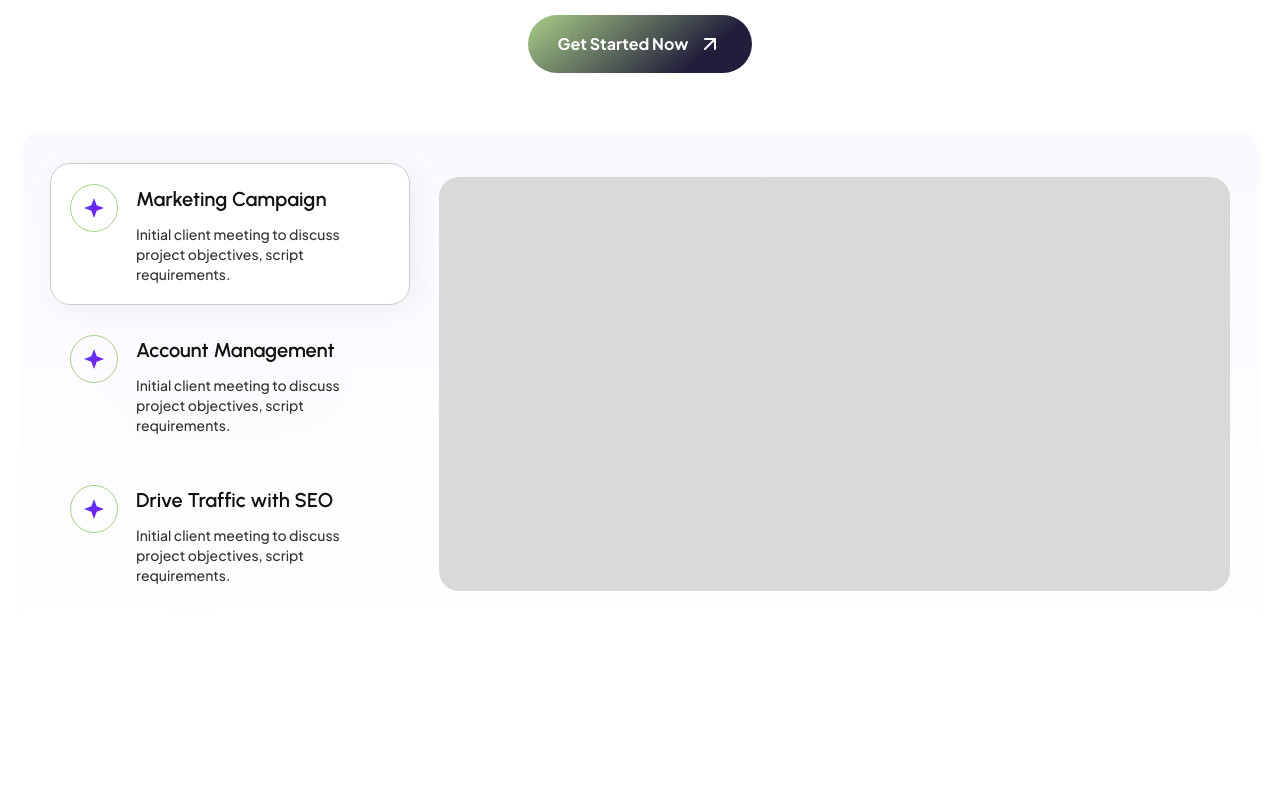
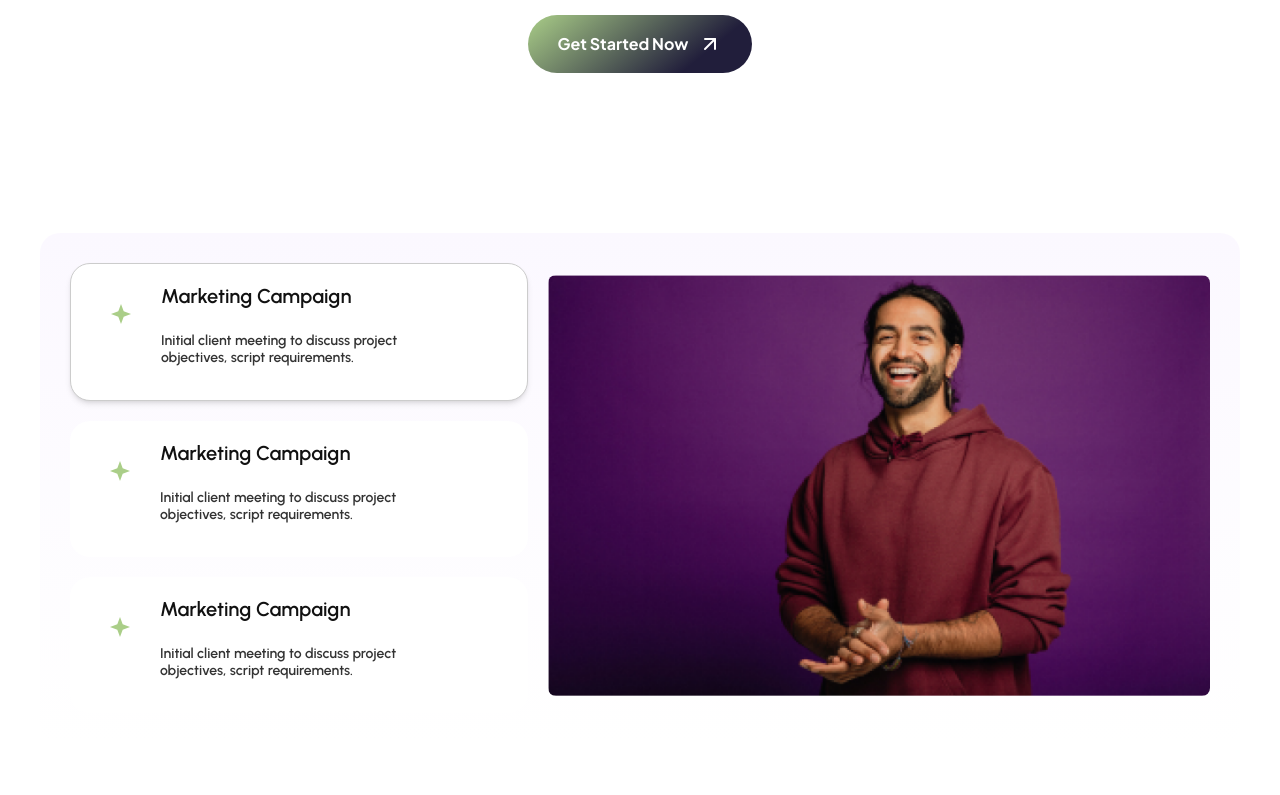
Before and after one commit to vishnusharma7/tech-web, a React (Vite) app: page /detail in a window 1280 px wide. Shown: the part 2225-3020 px from the top of the page. Built offline with nearby package versions, Linux system fonts and the light colour scheme.

Commit message:
pulling khinching

```diff
--- a/src/components/services1.jsx
+++ b/src/components/services1.jsx
@@ -1,7 +1,26 @@
 import Feature4 from "./feature4";
 import Feature3 from "./feature3";
+import React, { useState } from "react";
 
 const Services1 = () => {
+  const [selectedTab, setSelectedTab] = useState(1);
+
+  const handleTabClick = (tabNumber) => {
+    setSelectedTab(tabNumber);
+  };
+
+  const getImageForTab = () => {
+    switch (selectedTab) {
+      case 1:
+        return '/image-21@2x.png';
+      case 2:
+        return '/image-11@2x.png';
+      case 3:
+        return '/image-31@2x.png';
+      default:
+        return '/image-2@2x.png';
+    }
+  };
   return (
     <section className="self-stretch bg-secondary-light-10 overflow-hidden flex flex-col items-center justify-start py-[100px] px-5 box-border gap-[60px] max-w-full text-center text-35xl text-secondary-dark-20 font-sub-headings-sub-heading-26px-semibold mq750:gap-[60px] mq750:pt-[42px] mq750:pb-[42px] mq750:box-border mq1050:pt-[65px] mq1050:pb-[65px] mq1050:box-border" data-aos="fade-up">
       <div className="w-[1040px] flex flex-col items-center justify-start gap-[15px] min-w-[360px] max-w-full">
@@ -20,14 +39,148 @@ const Services1 = () => {
           />
         </button>
       </div>
-      <div className="w-[1240px] rounded-xl [background:linear-gradient(180deg,_#fbf8ff,_#fff)] flex flex-row flex-wrap items-center justify-start p-[30px] box-border gap-[29px] max-w-full text-left text-xl mq750:pt-5 mq750:pb-5 mq750:box-border">
-        <div className="w-[360px] rounded-3xs flex flex-col items-start justify-center gap-[10px] min-w-[320px] max-w-full">
-          <Feature4 />
-          <Feature3 heading="Account Management" />
-          <Feature3 heading="Drive Traffic with SEO" />
+      <section className="self-stretch bg-secondary-light-10 overflow-hidden flex flex-col items-center justify-start py-[100px] px-5 box-border gap-[60px] max-w-full text-center text-35xl text-secondary-dark-20 font-sub-headings-sub-heading-26px-semibold mq750:gap-[60px] mq750:pt-[42px] mq750:pb-[42px] mq750:box-border mq1050:pt-[65px] mq1050:pb-[65px] mq1050:box-border" data-aos="fade-up">
+      <div className="w-[1240px] rounded-xl [background:linear-gradient(180deg,_#fbf8ff,_#fff)] flex flex-row flex-wrap items-center justify-start p-[30px] box-border gap-[29px] max-w-full text-left text-xl ">
+      <div className="flex gap-[20px] mq750:flex-col  items-center bg-gradient-to-b from-gradient-primary-gradient to-white   rounded-[20px]">
+          <div className="flex flex-col items-center gap-[20px] min-w-[320px] ">
+          <div className={`cursor-pointer flex flex-col gap-[20px]  min-w-[30px] bg-white p-[20px] border-solid border-secondary-light-70 rounded-[20px] tab-btn ${   selectedTab === 1 ? 'border shadow-md' : ''    }`}    onClick={() => handleTabClick(1)}
+        >              <div className="flex items-start gap-[10px]">
+                <div className="  border-secondary-light-70 flex   items-start rounded-full justify-center p-[20px] border">
+                  <svg
+                    className="flex items-center justify-center"
+                    xmlns="http://www.w3.org/2000/svg"
+                    width="20"
+                    height="20"
+                    viewBox="0 0 20 20"
+                    fill="none"
+                  >
+                    <path
+                      d="M10 0L12.7009 7.29909L20 10L12.7009 12.7009L10 20L7.29909 12.7009L0 10L7.29909 7.29909L10 0Z"
+                      fill="url(#paint0_linear_16_330)"
+                    />
+                    <defs>
+                      <linearGradient
+                        id="paint0_linear_16_330"
+                        x1="0"
+                        y1="0"
+                        x2="17.7055"
+                        y2="21.8586"
+                        gradientUnits="userSpaceOnUse"
+                      >
+                        <stop stop-color="#aace88" />
+                        <stop offset="1" stop-color="#aace88" />
+                      </linearGradient>
+                    </defs>
+                  </svg>
+                </div>
+                <div className="flex flex-col gap-[10px]">
+                  <div className="font-semibold font-h4-desktop-h4-bold text-[20px]">
+                    Marketing Campaign
+                  </div>
+                  <p className="text-[14px] text-[#333] font-medium font-h4-desktop-h4-bold max-w-[80%]">
+                    Initial client meeting to discuss project objectives, script
+                    requirements.
+                  </p>
+                </div>
+              </div>
+            </div>
+            <div
+          className={`cursor-pointer flex flex-col gap-[20px] min-w-[30px] bg-white p-[20px] border-solid border-secondary-light-70 rounded-[20px] tab-btn ${
+            selectedTab === 2 ? 'border shadow-md' : ''
+          }`}
+          onClick={() => handleTabClick(2)}
+        >              <div className="flex items-start gap-[10px]">
+
+                <div className="  border-secondary-light-70 flex   items-start rounded-full justify-center p-[20px] border">
+                  <svg
+                    className="flex items-center justify-center"
+                    xmlns="http://www.w3.org/2000/svg"
+                    width="20"
+                    height="20"
+                    viewBox="0 0 20 20"
+                    fill="none"
+                  >
+                    <path
+                      d="M10 0L12.7009 7.29909L20 10L12.7009 12.7009L10 20L7.29909 12.7009L0 10L7.29909 7.29909L10 0Z"
+                      fill="url(#paint0_linear_16_330)"
+                    />
+                    <defs>
+                      <linearGradient
+                        id="paint0_linear_16_330"
+                        x1="0"
+                        y1="0"
+                        x2="17.7055"
+                        y2="21.8586"
+                        gradientUnits="userSpaceOnUse"
+                      >
+                        <stop stop-color="#4743FF" />
+                        <stop offset="1" stop-color="#8712E3" />
+                      </linearGradient>
+                    </defs>
+                  </svg>
+                </div>
+                <div className="flex flex-col gap-[10px]">
+                  <div className="font-semibold font-h4-desktop-h4-bold text-[20px]">
+                    Marketing Campaign
+                  </div>
+                  <p className="text-[14px] text-[#333] font-medium font-h4-desktop-h4-bold max-w-[80%]">
+                    Initial client meeting to discuss project objectives, script
+                    requirements.
+                  </p>
+                </div>
+              </div>
+            </div>
+            <div className={`cursor-pointer flex flex-col gap-[20px] min-w-[30px] bg-white p-[20px] border-solid  border-secondary-light-70 rounded-[20px] tab-btn ${ selectedTab === 3 ?  '  border  shadow-md' : ''  }`} onClick={() => handleTabClick(3)} >              <div className="flex items-start gap-[10px]" >
+
+                <div className="  border-secondary-light-70 flex   items-start rounded-full justify-center p-[20px] border">
+                  <svg
+                    className="flex items-center justify-center"
+                    xmlns="http://www.w3.org/2000/svg"
+                    width="20"
+                    height="20"
+                    viewBox="0 0 20 20"
+                    fill="none"
+                  >
+                    <path
+                      d="M10 0L12.7009 7.29909L20 10L12.7009 12.7009L10 20L7.29909 12.7009L0 10L7.29909 7.29909L10 0Z"
+                      fill="url(#paint0_linear_16_330)"
+                    />
+                    <defs>
+                      <linearGradient
+                        id="paint0_linear_16_330"
+                        x1="0"
+                        y1="0"
+                        x2="17.7055"
+                        y2="21.8586"
+                        gradientUnits="userSpaceOnUse"
+                      >
+                        <stop stop-color="#4743FF" />
+                        <stop offset="1" stop-color="#8712E3" />
+                      </linearGradient>
+                    </defs>
+                  </svg>
+                </div>
+                <div className="flex flex-col gap-[10px]">
+                  <div className="font-semibold font-h4-desktop-h4-bold text-[20px]">
+                    Marketing Campaign
+                  </div>
+                  <p className="text-[14px] text-[#333] font-medium font-h4-desktop-h4-bold max-w-[80%] ">
+                    Initial client meeting to discuss project objectives, script
+                    requirements.
+                  </p>
+                </div>
+              </div>
+            </div>
+
+          </div>
+          <div className="flex-2 rounded-lg min-w-[20px]">
+            <img className=" rounded-lg  w-full object-cover" src={getImageForTab()} alt="" />
+          </div>
         </div>
-        <div className="h-[414px] flex-1 relative rounded-xl bg-gainsboro-300 min-w-[335px] max-w-full" />
       </div>
+    </section>
+
+
     </section>
   );
 };
--- a/src/components/testimonial.jsx
+++ b/src/components/testimonial.jsx
@@ -5,10 +5,7 @@ const Testimonial = () => {
   return (
     <section className="self-stretch bg-primary-20 overflow-hidden flex flex-row items-center justify-center py-[120px] px-5 box-border max-w-full text-center text-35xl text-secondary-dark-20 font-paragraphs-para-18px-semibold mq1050:pt-[51px] mq1050:pb-[51px] mq1050:box-border mq1250:pt-[78px] mq1250:pb-[78px] mq1250:box-border mq450:pt-[33px] mq450:pb-[33px] mq450:box-border">
       <div className="w-[1240px] flex flex-col items-center justify-start gap-[50px] max-w-full mq750:gap-[50px]">
-        <CTA3
-          heading="Read Success Stories from Our Ever-Growing 800+ Client Family"
-          para="That's the essence of our approach. We're more than just a service provider; we're a team of passionate professionals who are committed to helping you unlock your brand's full potential."
-        />
+
         <div className="self-stretch flex flex-col items-start justify-start gap-[30px] max-w-full text-left text-23xl text-secondary-dark-30 font-sub-headings-sub-heading-26px-semibold">
           <div className="self-stretch flex flex-row items-start justify-start gap-[30px] max-w-full mq1050:flex-wrap">
             <img
```
Also changed, not shown: src/components/feature5.jsx (+0 -20 lines).
